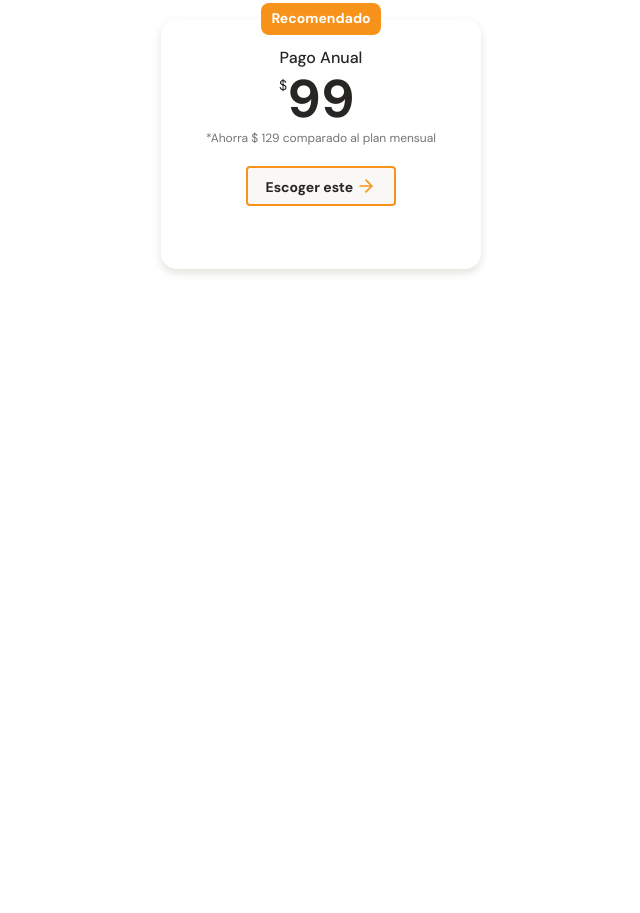
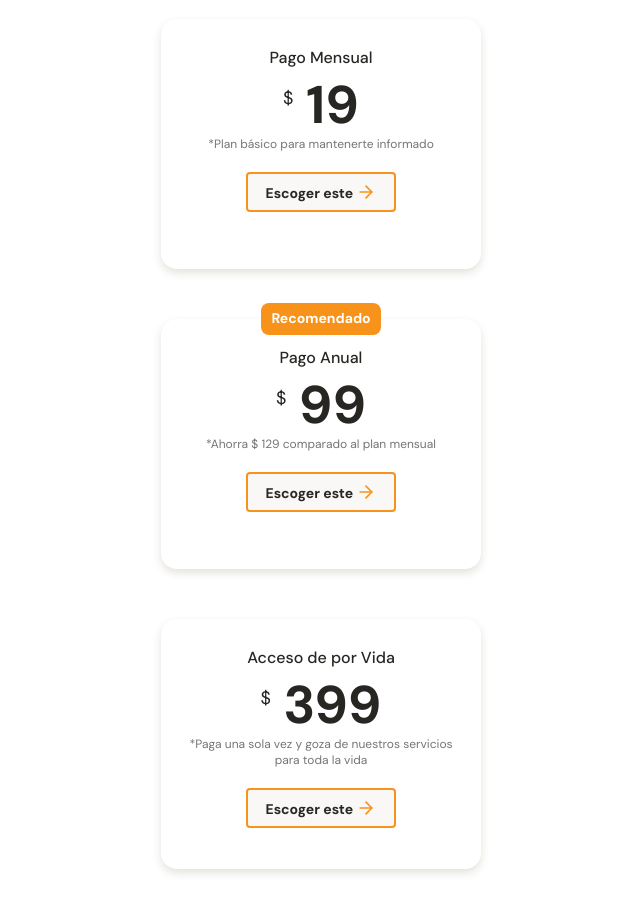
Before and after one commit to renlin-code/batabit-landing-page, a plain HTML site: page index.html in a window 1280 px wide. Shown: the part 2565-3478 px from the top of the page, without its empty margins (319-959 px from the left). Before the commit the page ends 2904 px from the top, so only its background shows below. Drawn offline with Linux system fonts and the light colour scheme.

Commit message:
Section 5 terminada. Todas las tarjetas hechas y rectificado el bug de dollar-sign. Falta aun por hacer el efecto scroll

```diff
--- a/index.html
+++ b/index.html
@@ -94,12 +94,28 @@
                 <p>Cualquier plan te da acceso completo a nuestra plataforma.</p>
             </div>
             <section class="plans-container--slider">
-                <article class="plans-container--card">
+                <article class="plans-container--card monthly-payment-card">
+                    <div class="plan-info-container">
+                        <h3 class="plan-card--title">Pago Mensual</h3>
+                        <p class="plan-card--price"><sup>$</sup> 19</p>
+                        <p class="plan-card--saving">*Plan básico para mantenerte informado</p>
+                        <button class="plan-card--ca">Escoger este <span></span></button>
+                    </div>
+                </article>
+                <article class="plans-container--card annual-payment">
                     <p class="recommended">Recomendado</p>
                     <div class="plan-info-container">
                         <h3 class="plan-card--title">Pago Anual</h3>
-                        <p class="plan-card--price"><span>$</span> 99</p>
+                        <p class="plan-card--price"><sup>$</sup> 99</p>
                         <p class="plan-card--saving">*Ahorra $ 129 comparado al plan mensual</p>
+                        <button class="plan-card--ca">Escoger este <span></span></button>
+                    </div>
+                </article>
+                <article class="plans-container--card for-life-payment-card">
+                    <div class="plan-info-container">
+                        <h3 class="plan-card--title">Acceso de por Vida</h3>
+                        <p class="plan-card--price"><sup>$</sup> 399</p>
+                        <p class="plan-card--saving">*Paga una sola vez y goza de nuestros servicios para toda la vida</p>
                         <button class="plan-card--ca">Escoger este <span></span></button>
                     </div>
                 </article>
--- a/styles.css
+++ b/styles.css
@@ -404,12 +404,9 @@ header img {
     line-height: 5.3rem;
     color: var(--black);
 }
-.plan-card--price span {
-    font-size: 1.4rem;
+.plan-card--price sup {
+    font-size: 1.8rem;
     font-weight: 300;
-    position: absolute;
-    top:40px;
-    left: calc(50% - 42px);
 }
 .plan-card--saving {
     font-size: 1.2rem;
```
